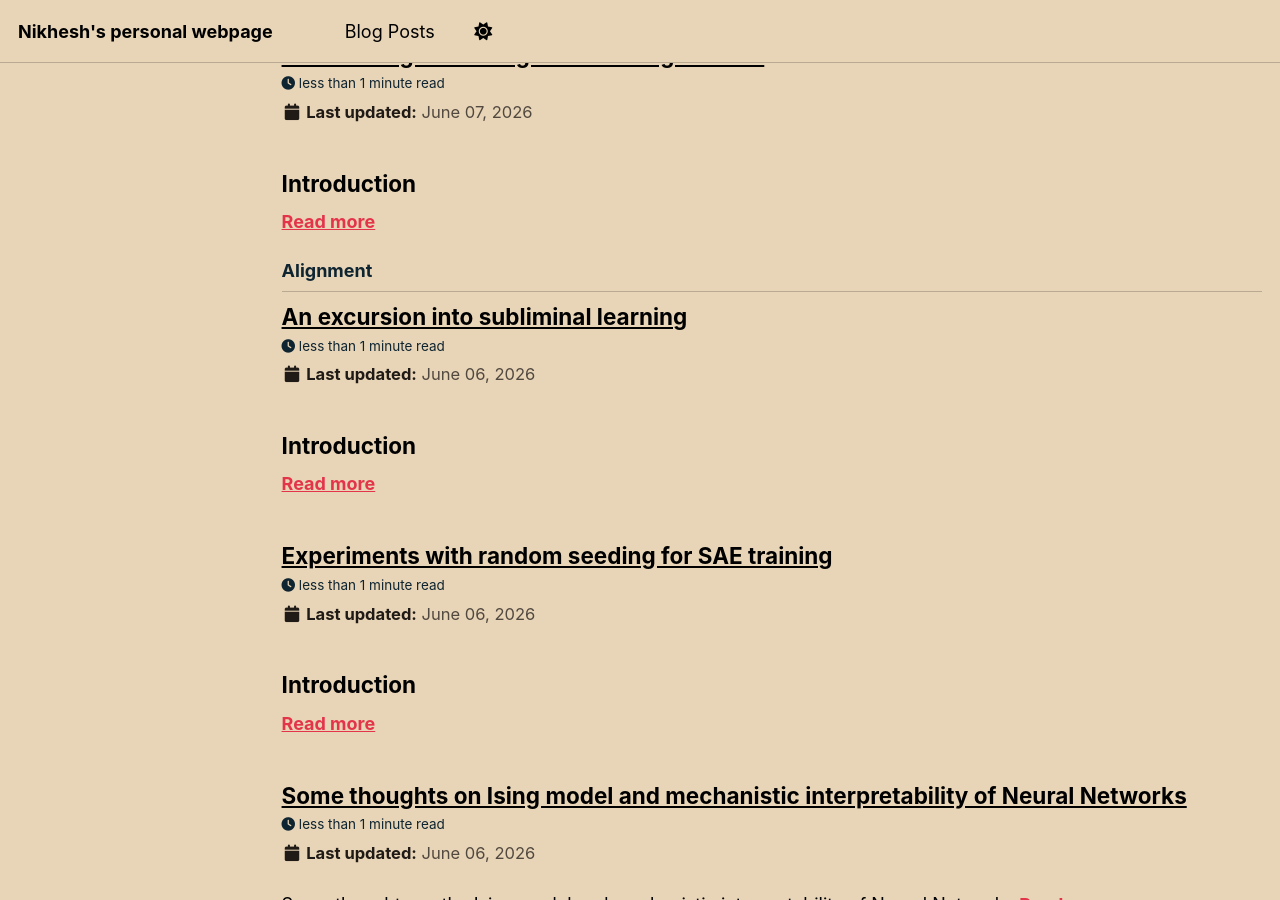
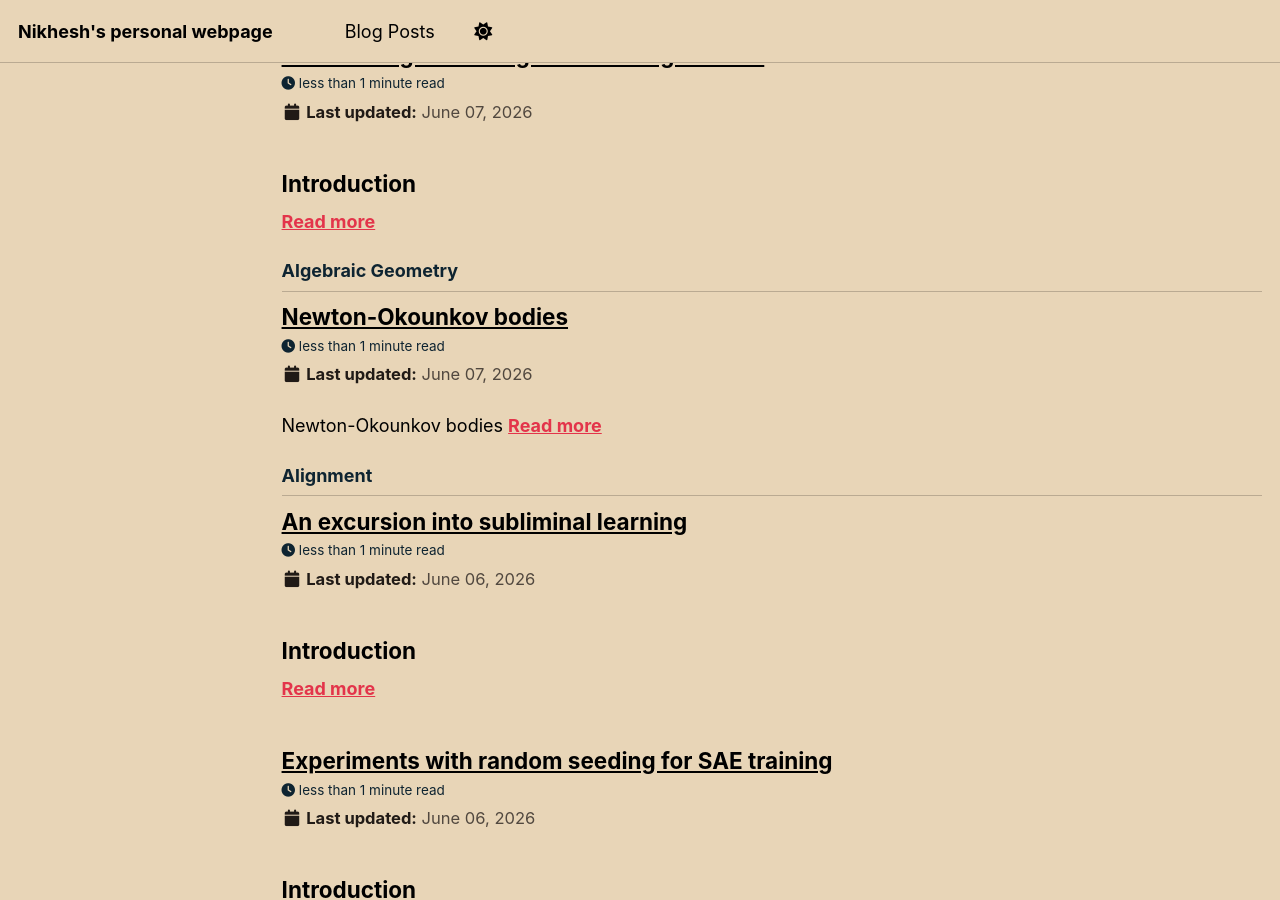
Before and after one commit to NikheshKumar/nikheshkumar.github.io, a Jekyll site: the page built from _pages/tag-archive.html, in a window 1280 px wide and 900 px high, scrolled down 1918 px. Built offline with Jekyll 4.4.1, drawn with Linux system fonts in a browser that asks for light colours; a script bundle is joined from its source files by our own code; library files that are not in the unit come from our copies; some of the changed text lies outside the part shown.

Commit message:
Update and rename 2026-06-newton-okounkov-bodies.md to 2026-06-07-newton-okounkov-bodies.md

```diff
--- a/_posts/2026-06-newton-okounkov-bodies.md
+++ b/_posts/2026-06-07-newton-okounkov-bodies.md
@@ -1,6 +1,6 @@
 ---
 title: "Newton-Okounkov bodies"
-date:
+date: 2026-06-07
 modified : 2026-06-07
 permalink: /posts/2026/06/newton-okounkov-bodies/
 excerpt: "Newton-Okounkov bodies"
```
